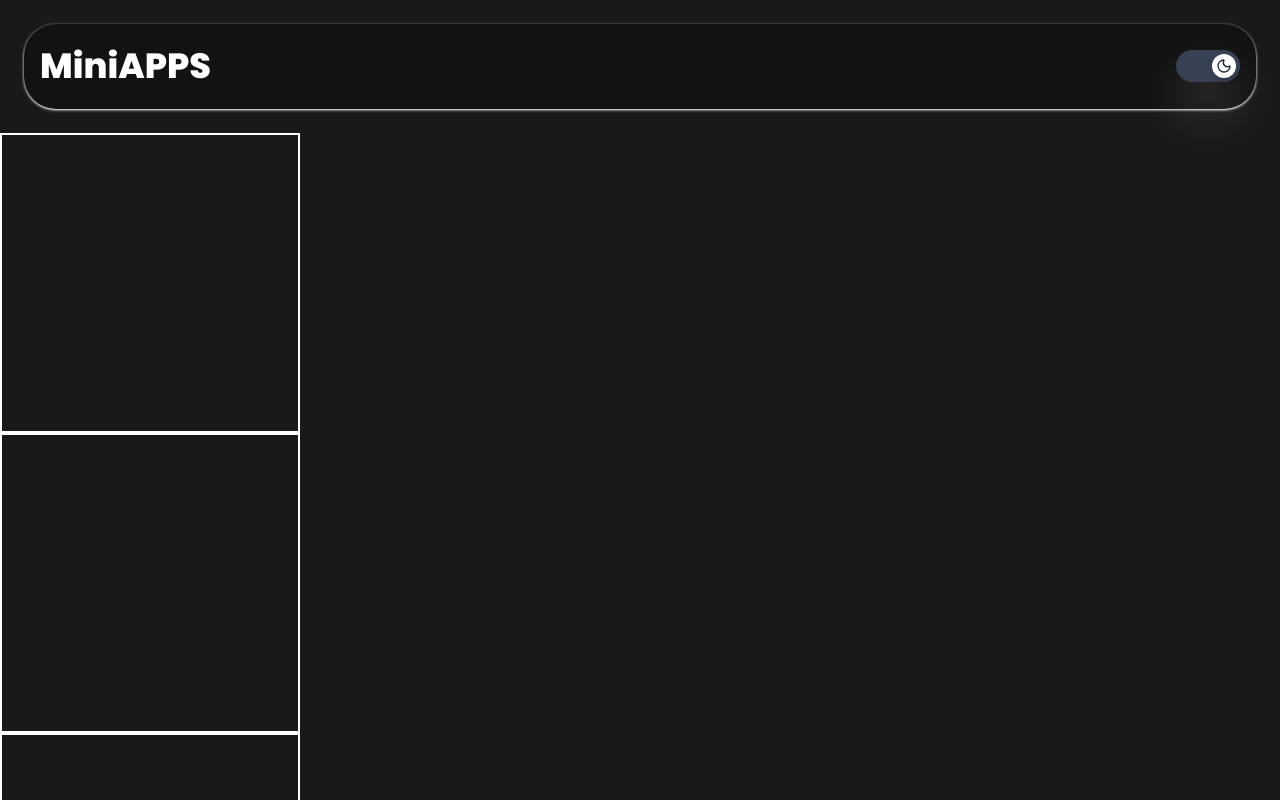
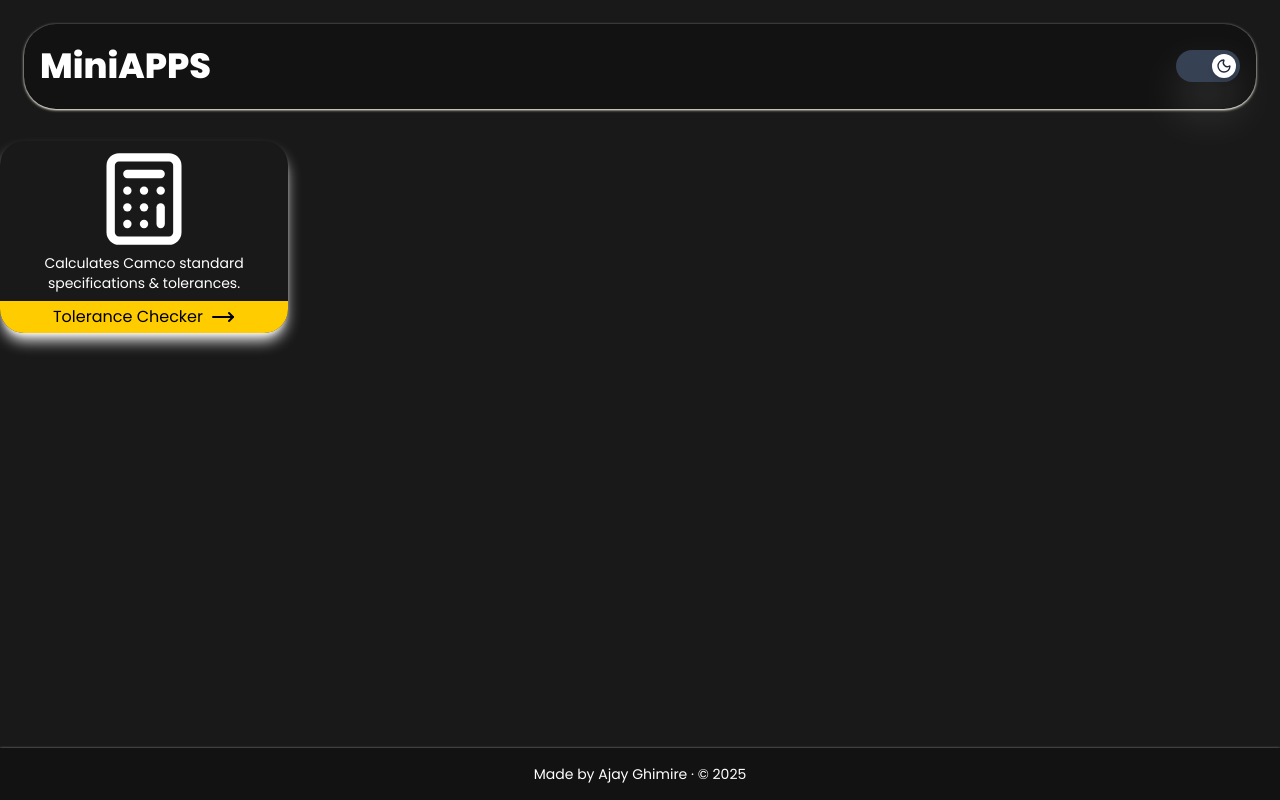
Before and after one commit to AjayGhimire1998/camcominiapps, a React (Vite) app: page / in a window 1280 px wide. Shown: the top 800 px of the page. Built offline with nearby package versions, Linux system fonts and the light colour scheme.

Commit message:
added bitton

```diff
--- a/src/layouts/Footer.jsx
+++ b/src/layouts/Footer.jsx
@@ -2,7 +2,7 @@
 
 const Footer = () => {
   return (
-    <footer className=" bottom-0 flex justify-center text-center  p-4  shadow-sm dark:shadow-amber-50 bg-[#ffcc00] shadow-black  dark:bg-[#121212]">
+    <footer className=" bottom-0 fixed w-full flex justify-center text-center  p-4  mt-8 shadow-sm dark:shadow-amber-50 bg-[#ffcc00] shadow-black  dark:bg-[#121212]">
       <p className="text-sm"> Made by Ajay Ghimire · © 2025</p>
     </footer>
   );
--- a/src/layouts/Header.jsx
+++ b/src/layouts/Header.jsx
@@ -4,7 +4,7 @@
 const Header = () => {
   return (
     <header className="top-0 sticky w-full  bg-white dark:bg-[#191919] dark:text-white z-50 flex justify-center ">
-      <div className="w-7xl flex justify-between items-center align-middle p-4 m-6 shadow-sm dark:shadow-amber-50 dark:bg-[#121212] bg-[#ffcc00] shadow-black rounded-4xl">
+      <div className="w-[1350px] flex justify-between items-center align-middle p-4 m-6 shadow-sm dark:shadow-amber-50 dark:bg-[#121212] bg-[#ffcc00] shadow-black rounded-4xl">
         <div>
           <Link to="/" className="font-extrabold text-[35px] ">
             MiniAPPS
--- a/src/pages/Home/Home.jsx
+++ b/src/pages/Home/Home.jsx
@@ -1,13 +1,28 @@
-import { Calculator } from "lucide-react";
-import React from "react";
+import { Calculator, MoveRight } from "lucide-react";
+import React, { useContext } from "react";
+import { DarkModeContext } from "../../contexts/DarkModeContext";
 
 const Home = () => {
+  const { darkMode } = useContext(DarkModeContext);
   return (
-    <main className="w-7xl">
-      <div className="h-[300px] w-[300px] border-2"></div>
-      <div className="h-[300px] w-[300px] border-2"></div>
-      <div className="h-[300px] w-[300px] border-2"></div>
-      <div className="h-[300px] w-[300px] border-2"></div>
+    <main className="w-7xl mt-2">
+      <div className=" h-auto max-w-2xs cursor-pointer hover:scale-102 shadow-lg shadow-black dark:shadow-white rounded-3xl flex flex-col justify-between align-middle items-center">
+        <div className="flex flex-col align-middle items-center p-2 gap-1">
+          <Calculator size={100} color={darkMode ? "white" : `#191919`} />
+
+          <p className="text-sm">
+            Calculates Camco standard specifications & tolerances.
+          </p>
+        </div>
+        <div className="cursor-pointer w-full bottom-0 flex flex-col items-center bg-[#ffcc00] rounded-b-3xl p-1">
+          <button className="flex gap-2 dark:text-black">
+            Tolerance Checker{" "}
+            <span>
+              <MoveRight />
+            </span>
+          </button>
+        </div>
+      </div>
     </main>
   );
 };
```
